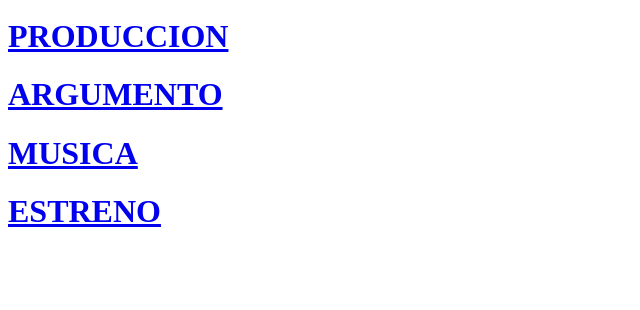
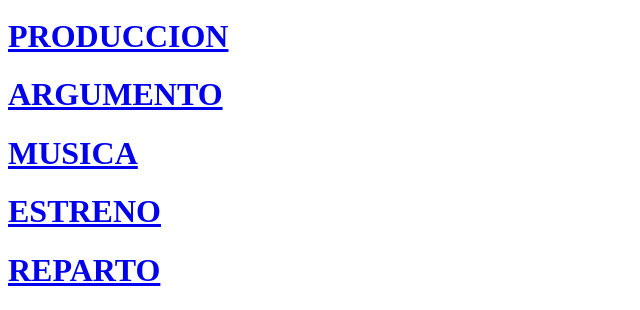
Before and after one commit to Dooshikmylove/proyecto, a plain HTML site: page index.html in a window 1280 px wide. Shown: the part 728-1038 px from the top of the page, without its empty margins (0-640 px from the left). Before the commit the page ends 980 px from the top, so only its background shows below. Drawn offline with Linux system fonts and the light colour scheme.

Commit message:
Update index.html

```diff
--- a/index.html
+++ b/index.html
@@ -23,5 +23,7 @@
 <a href="wiki.html"><h1>MUSICA</h1></a>
 
 <a href="wiki.html"><h1>ESTRENO</h1></a>
+
+    <a href="index.html" ><h1>REPARTO</h1></a>
 </body>
 </html>
```
